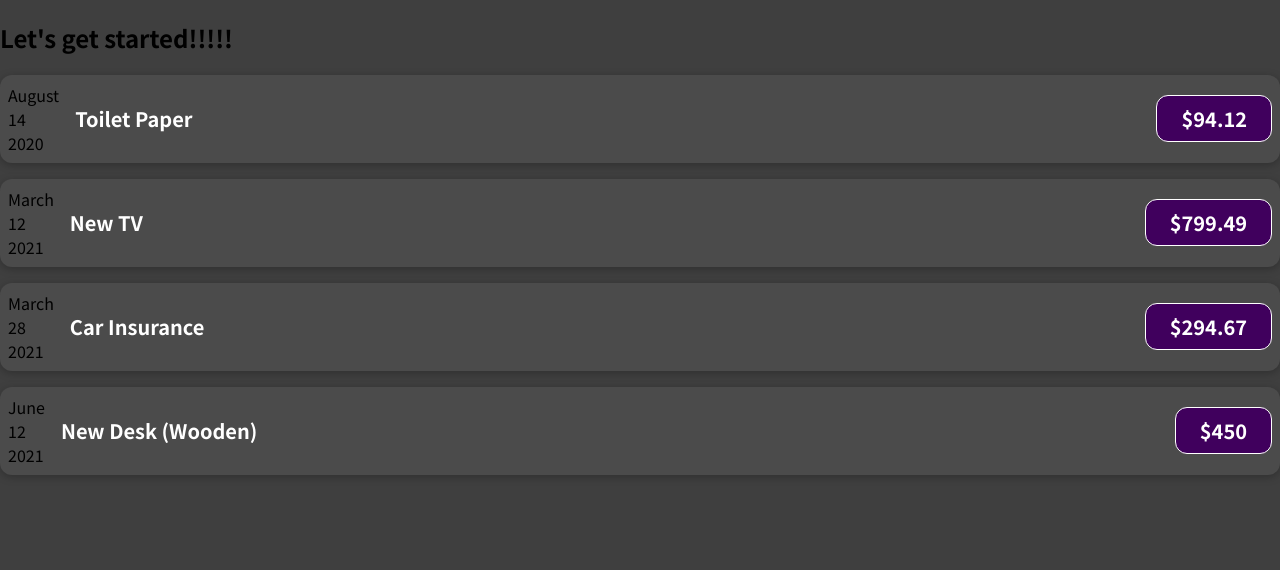
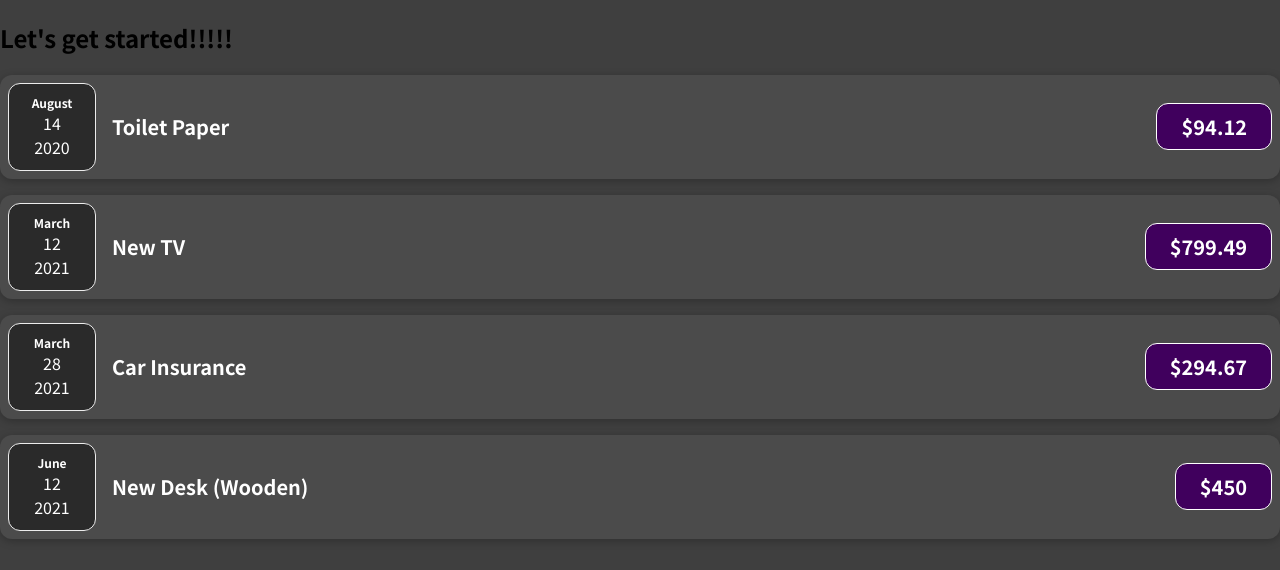
Before and after one commit to danjohnson3141/react-2023, a JavaScript app: page / in a window 1280 px wide. Shown: the top 570 px of the page. Built offline with nearby package versions, Linux system fonts and the light colour scheme.

Commit message:
undo .map code

```diff
--- a/src/App.js
+++ b/src/App.js
@@ -27,26 +27,28 @@ function App() {
   return (
     <div>
       <h2>Let's get started!!!!!</h2>
+      <div className="expenses">
         <ExpenseItem
           title={expenses[0].title}
           amount={expenses[0].amount}
           date={expenses[0].date}
-      ></ExpenseItem>
+        />
         <ExpenseItem
           title={expenses[1].title}
           amount={expenses[1].amount}
           date={expenses[1].date}
-      ></ExpenseItem>
+        />
         <ExpenseItem
           title={expenses[2].title}
           amount={expenses[2].amount}
           date={expenses[2].date}
-      ></ExpenseItem>
+        />
         <ExpenseItem
           title={expenses[3].title}
           amount={expenses[3].amount}
           date={expenses[3].date}
-      ></ExpenseItem>
+        />
+      </div>
     </div>
   )
 }
--- a/src/components/ExpenseDate.js
+++ b/src/components/ExpenseDate.js
@@ -1,13 +1,15 @@
+import './ExpenseDate.css'
+
 function ExpenseDate(props) {
   const month = props.date.toLocaleString('en-US', { month: 'long' })
   const day = props.date.toLocaleString('en-US', { day: '2-digit' })
   const year = props.date.getFullYear()
 
   return (
-    <div>
-      <div>{month}</div>
-      <div>{day}</div>
-      <div>{year}</div>
+    <div className="expense-date">
+      <div className="expense-date__month">{month}</div>
+      <div className="expense-date_day">{day}</div>
+      <div className="expense-date_year">{year}</div>
     </div>
   )
 }
```
Lines whose indentation alone changed are shown as unchanged.
